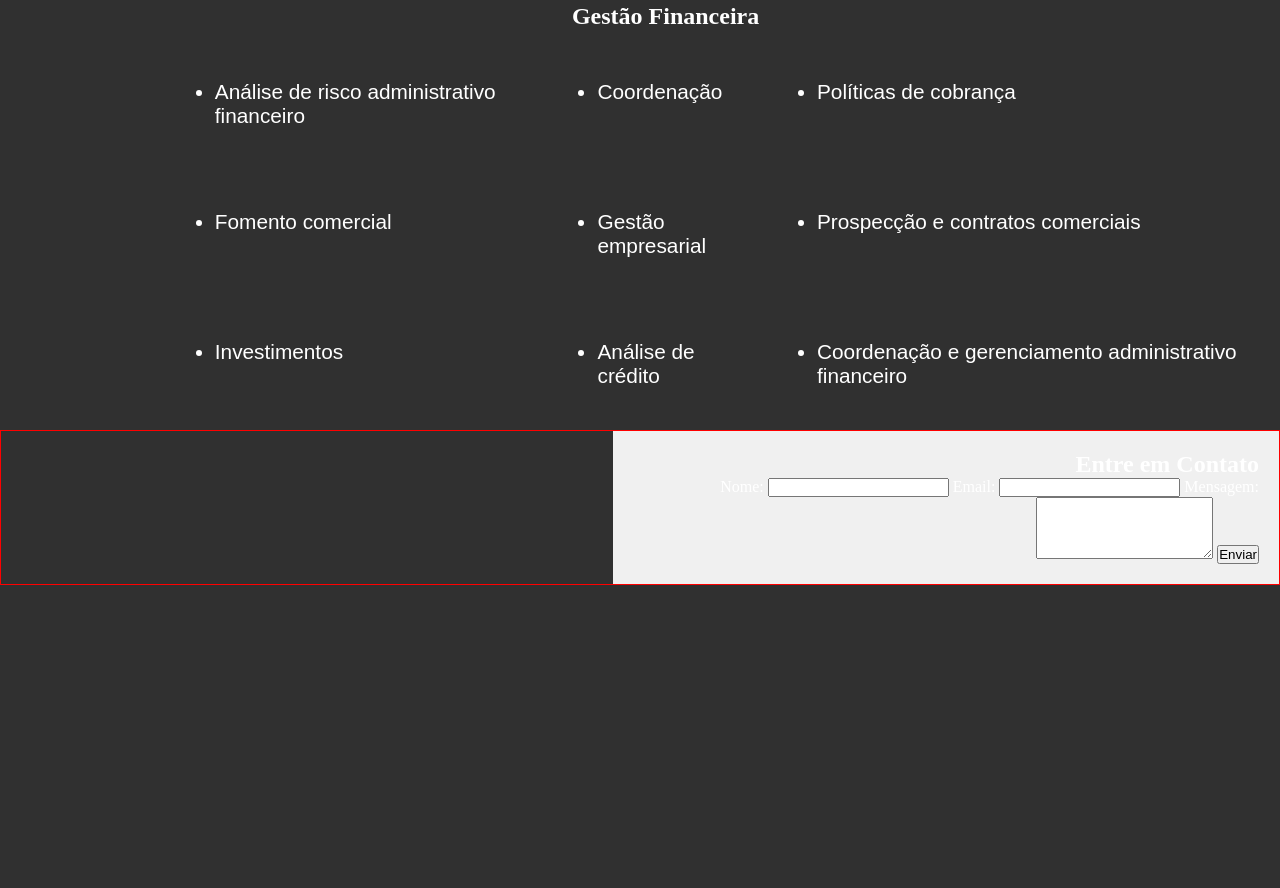
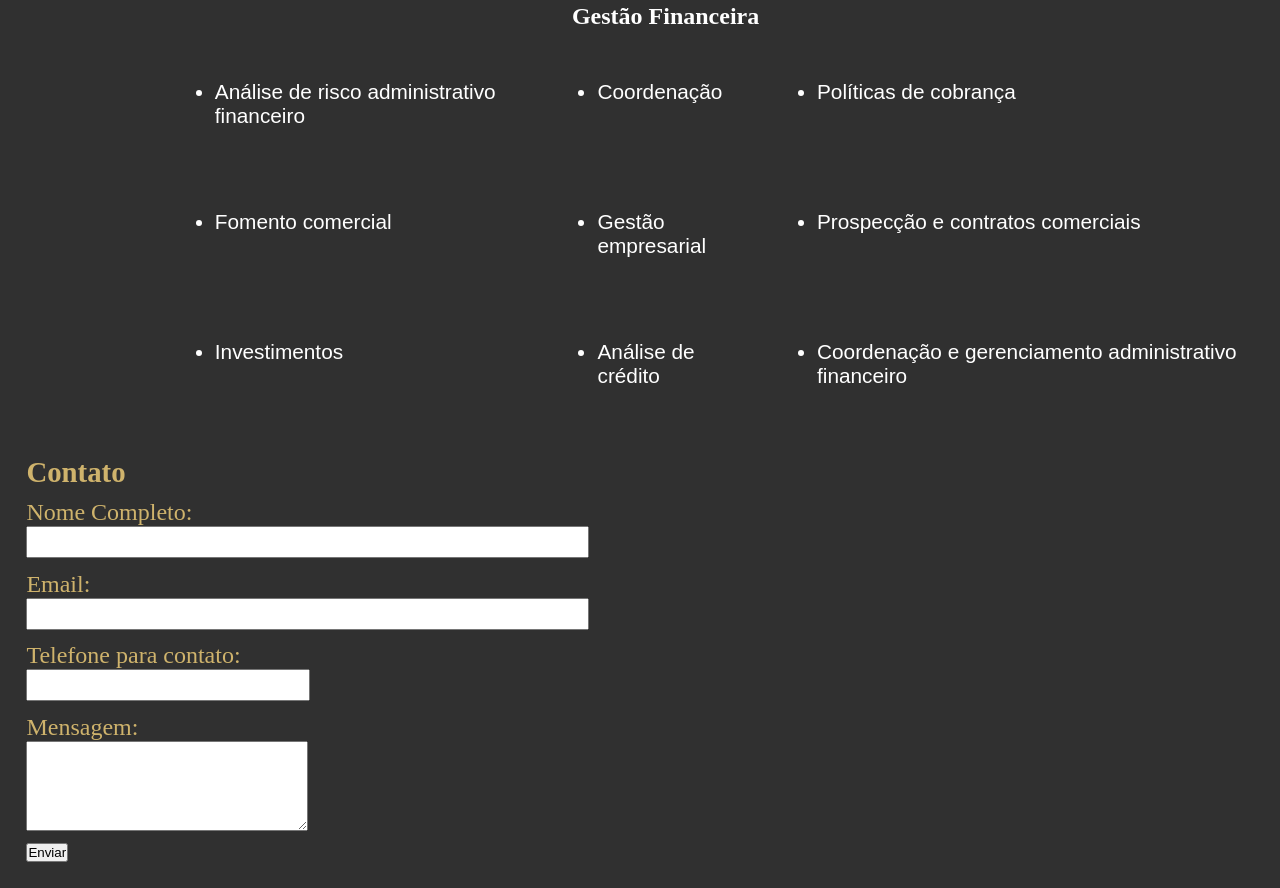
Before and after one commit to WeslleySantosln/islannykessyacf, a plain HTML site: page index.html in a window 1280 px wide. Shown: the part 915-1803 px from the top of the page. Before the commit the page ends 1500 px from the top, so only its background shows below. Drawn offline with Linux system fonts and the light colour scheme; grey boxes are pictures that could not be loaded.

Commit message:
criação do formulario de contato

```diff
--- a/css/estyle.css
+++ b/css/estyle.css
@@ -272,19 +272,73 @@ body{
 
 
 .contact-form{
-  border: 1px red solid;
   margin-top: 80px;
+  padding: 0.5%;
   display: flex;
-  justify-content: space-between; /* Para alinhar os elementos à esquerda e à direita */
-  display: flex;
-  flex-direction: column;
-  align-items: flex-end; /* Alinhe os itens do formulário à direita */
+
 }
 
 .dv-form{
     width: 49%;
-    text-align: right;
-    padding: 20px; /* Adicione um espaçamento para melhor aparência */
-    background-color: #f0f0f0; /* Adicione uma cor de fundo para destacar */
+    padding: 20px;
+    color: #CFB36C;
+    background-color: #303030;
 
   }
+.dv-form h2{
+    font-size: 180%;
+  }
+
+  .dv-form form{
+    margin-top: 10px;
+  }
+
+  #nome{
+    font-size: 150%;
+  }
+
+  #name{
+    margin-inline-end: 15%;
+    font-size: 150%;
+    width: 90%;
+    margin-bottom: 2%;
+    display: block;
+  }
+
+
+  .email{
+    font-size: 150%;
+    margin: 0;
+  }
+
+  #email{
+    margin-inline-end: 15%;
+    font-size: 150%;
+    width: 90%;
+    margin-bottom: 2%;
+    display: block;
+  }
+  .fone{
+    font-size: 150%;
+    margin: 0;
+  }
+
+  #fone{
+    margin-inline-end: 15%;
+    font-size: 150%;
+    width: 45%;
+    margin-bottom: 2%;
+    display: block;
+  }
+  .message{
+    font-size: 150%;
+    margin: 0;
+  }
+
+  #message{
+    margin-inline-end: 15%;
+    font-size: 150%;
+    width: 45%;
+    margin-bottom: 2%;
+    display: block;
+  }
--- a/index.html
+++ b/index.html
@@ -114,19 +114,26 @@
 		<section class="main-content-section contact-form">
 
 			<div class="dv-form">
-				<h2>Entre em Contato</h2>
+				<h2>Contato</h2>
 
 				<form id="contact-form">
-					<label for="name">Nome:</label>
+
+
+					<label for="name" id="nome">Nome Completo:</label>
 					<input type="text" id="name" name="name" required>
 
-					<label for="email">Email:</label>
+					<label for="email" class="email">Email:</label>
 					<input type="email" id="email" name="email" required>
 
-					<label for="message">Mensagem:</label>
+					<label for="fone" class="fone">Telefone para contato:</label>
+					<input type="fone" id="fone" name="fone" required>
+
+					<label for="message" class="message">Mensagem:</label>
 					<textarea id="message" name="message" rows="4" required></textarea>
 
 					<button type="submit" id="submit-button">Enviar</button>
+
+
 				</form>
 			</div>
 
```
